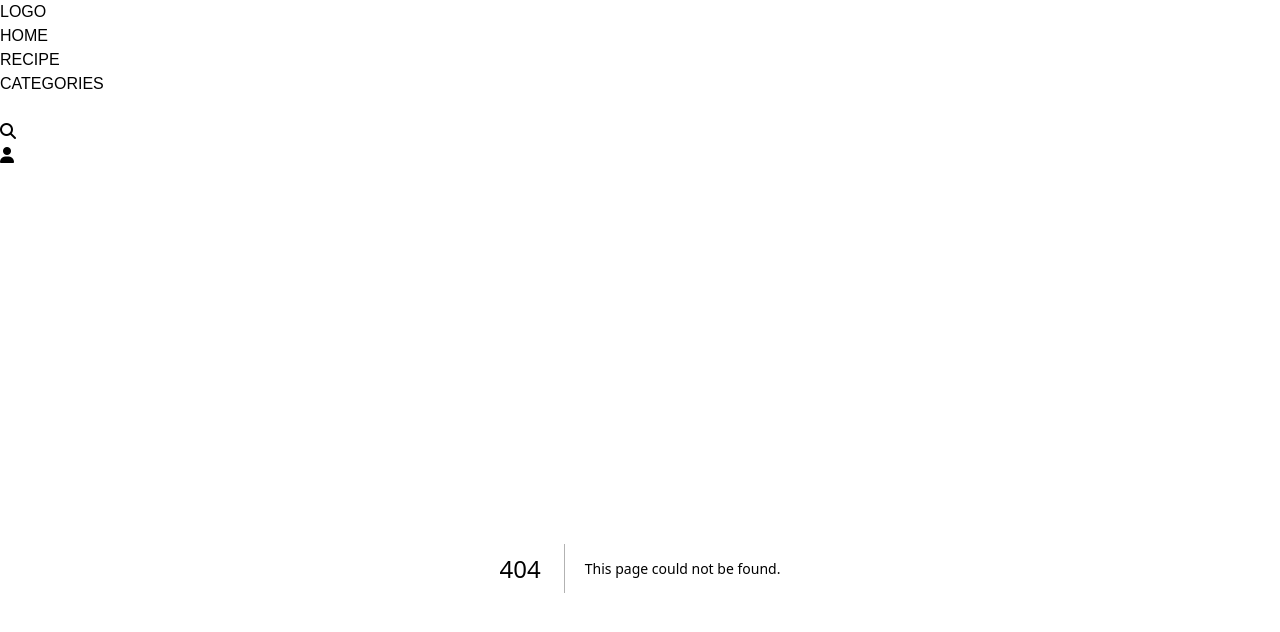
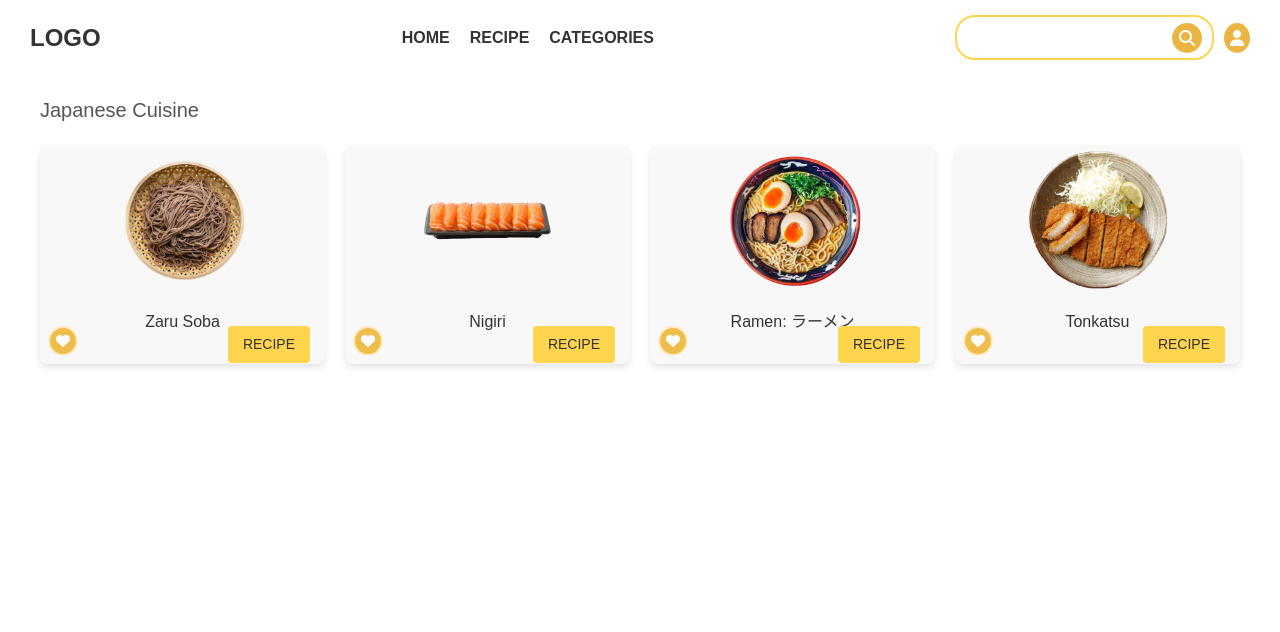
Before and after one commit to pskjksr/food, a Next.js app: page /japaneseCuisine in a window 1280 px wide. Before the commit this address had no page. Shown: the top 632 px of the page. Built offline with nearby package versions, Linux system fonts and the light colour scheme.

Commit message:
Create a page japaneseCuisine

```diff
--- a/app/Categories/page.jsx
+++ b/app/Categories/page.jsx
@@ -1,6 +1,7 @@
 import React from "react";
 import data from "../data";
 import Link from "next/link";
+import "../homepage/Homepage.css";
 
 export default function Breakfast() {
   const Breakfast = data.filter((item) => item.category === "Breakfast");
--- a/app/RecipeDescription/[slug]/page.jsx
+++ b/app/RecipeDescription/[slug]/page.jsx
@@ -1,6 +1,7 @@
 import React from "react";
 import data from "../../data.js"; // ดึงข้อมูลจากไฟล์ data.js
 import Random from "@/app/components/random.jsx";
+import "../../homepage/Homepage.css";
 
 const DetailPage = ({ params }) => {
   const { slug } = params;
--- a/app/components/Navbar.jsx
+++ b/app/components/Navbar.jsx
@@ -1,6 +1,7 @@
 "use client"
 import React from 'react';
 import Link from 'next/link';
+import "../homepage/Homepage.css";
 
 function Navbar() {
   const scrollToSection = () => {
--- a/app/homepage/page.jsx
+++ b/app/homepage/page.jsx
@@ -59,7 +59,9 @@ function page() {
 
       // ถ้า ingredient อยู่ในรายการที่เลือกไว้ ให้ลบออก
       if (prevSelected.includes(ingredient)) {
-        const updatedIngredients = prevSelected.filter((item) => item !== ingredient);
+        const updatedIngredients = prevSelected.filter(
+          (item) => item !== ingredient
+        );
         console.log("รายการหลังการลบ: ", updatedIngredients);
         return updatedIngredients;
       }
@@ -70,8 +72,6 @@ function page() {
       return updatedIngredients;
     });
   };
-
-
 
   return (
     <div>
@@ -110,7 +110,9 @@ function page() {
           }}
         >
           <h2>Japanese Cuisine</h2>
+          <Link href="/japaneseCuisine" className="flex items-center">
             <i className="fa-solid fa-chevron-right text-xl text-[#717171]"></i>
+          </Link>
         </div>
         <JapaneseRecipes />
       </section>
--- /dev/null
+++ b/app/japaneseCuisine/page.jsx
@@ -0,0 +1,32 @@
+"use client"
+import {useState,useEffect} from "react";
+import data from "../data.js";
+import "../homepage/Homepage.css";
+import JapaneseRecipes from "../components/japaneseRecipes.jsx";
+
+export default function page() {
+  const [randomRecipes, setRandomRecipes] = useState([]);
+  const [showPopup, setShowPopup] = useState(false);
+  const [selectedIngredients, setSelectedIngredients] = useState([]);
+
+  useEffect(() => {
+    const shuffledRecipes = data.sort(() => 0.5 - Math.random()).slice(0, 4);
+    setRandomRecipes(shuffledRecipes);
+  }, []);
+
+  return (
+    <section id="recipe-section" className="recipe-section">
+      <div
+        className="recipe-category"
+        style={{
+          display: "flex",
+          alignItems: "center",
+          justifyContent: "space-between",
+        }}
+      >
+        <h2>Japanese Cuisine</h2>
+      </div>
+      <JapaneseRecipes />
+    </section>
+  );
+}
```
Lines whose indentation alone changed are shown as unchanged.
